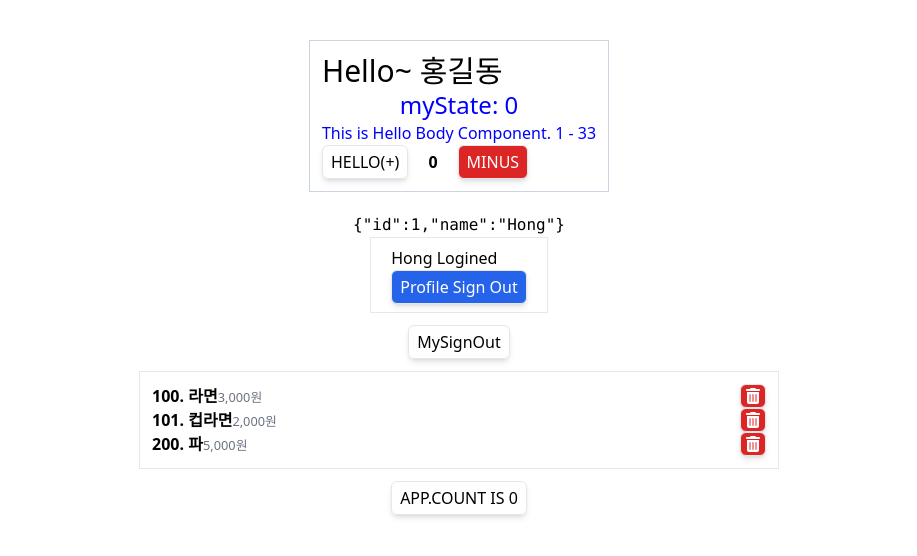
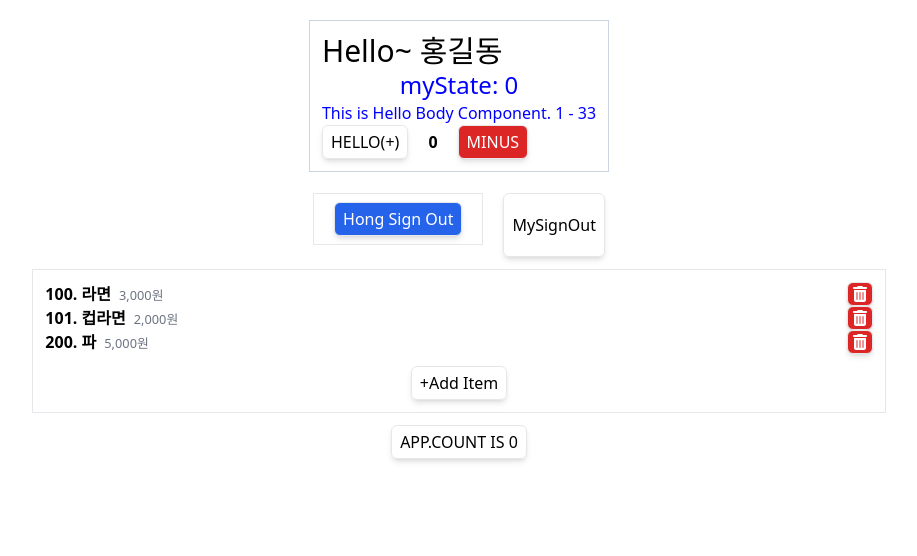
Before and after one commit to YoojeongKil/hana4, a React (Vite) app in the folder rbvite/: page / in a window 1280 px wide. Shown: the top 556 px of the page, without its empty margins (181-1098 px from the left). Built offline with nearby package versions, Linux system fonts and the light colour scheme.

Commit message:
saveItem & addCartItem

```diff
--- a/rbvite/src/App.tsx
+++ b/rbvite/src/App.tsx
@@ -48,6 +48,11 @@ function App() {
 
   // console.log('Apppppp');
 
+  const addCartItem = (name: string, price: number) => {
+    const id = Math.max(...session.cart.map(({ id }) => id), 0) + 1;
+    setSession({ ...session, cart: [...session.cart, { id, name, price }] });
+  };
+
   const removeCartItem = (toRemoveId: number) => {
     // patten 1)
     // session.cart = session.cart.filter(({ id }) => id !== toRemoveId);
@@ -61,7 +66,7 @@ function App() {
   };
 
   return (
-    <div className='mt-5 flex flex-col items-center'>
+    <div className='flex flex-col items-center'>
       <Hello
         name='홍길동'
         age={33}
@@ -71,12 +76,13 @@ function App() {
         ref={myHandleRef}
       />
       <hr />
-      <pre>{JSON.stringify(session.loginUser)}</pre>
+      {/* <pre>{JSON.stringify(session.loginUser)}</pre> */}
       <My
         session={session}
         logout={logout}
         login={login}
         removeCartItem={removeCartItem}
+        addCartItem={addCartItem}
       />
       <div className='card'>
         <button
--- a/rbvite/src/components/My.tsx
+++ b/rbvite/src/components/My.tsx
@@ -3,17 +3,29 @@ import { Session } from '../App.tsx';
 import Login from './Login.tsx';
 import Profile from './Profile.tsx';
 import Button from './atoms/Button.tsx';
-import { useRef } from 'react';
+import { FormEvent, useRef, useState } from 'react';
 
 type Props = {
   session: Session;
   logout: () => void;
   login: (id: number, name: string) => void;
   removeCartItem: (id: number) => void;
+  addCartItem: (name: string, price: number) => void;
 };
 
-export default function My({ session, logout, login, removeCartItem }: Props) {
+export default function My({
+  session,
+  logout,
+  login,
+  removeCartItem,
+  addCartItem,
+}: Props) {
+  const [isEditing, setIsEditing] = useState(false);
   const logoutButtonRef = useRef<HTMLButtonElement>(null);
+  const nameRef = useRef<HTMLInputElement>(null);
+  const priceRef = useRef<HTMLInputElement>(null);
+
+  const toggleEditing = () => setIsEditing((pre) => !pre);
 
   const removeItem = (id: number) => {
     if (confirm('Are u sure?')) {
@@ -21,27 +33,46 @@ export default function My({ session, logout, login, removeCartItem }: Props) {
     }
   };
 
+  const saveItem = (e: FormEvent<HTMLFormElement>) => {
+    e.preventDefault();
+    const name = nameRef.current?.value;
+    const price = priceRef.current?.value;
+    // console.log('🚀  name/price:', name, price);
+    if (!name) {
+      alert('상품명을 입력하세요!');
+      return nameRef.current?.focus();
+    } else if (!price) {
+      alert('금액을 입력하세요!');
+      return priceRef.current?.focus();
+    }
+
+    addCartItem(name, +price);
+    nameRef.current.value = '';
+    priceRef.current.value = '';
+    nameRef.current.focus();
+  };
+
   return (
     <>
       {session.loginUser ? (
-        <>
+        <div className='flex gap-5'>
           <Profile session={session} logout={logout} ref={logoutButtonRef} />
           <Button
             onClick={() => logoutButtonRef.current?.focus()}
             text='MySignOut'
           />
-        </>
+        </div>
       ) : (
         <Login login={login} />
       )}
 
-      <ul className='my-3 w-1/2 border p-3'>
+      <ul className='my-3 w-2/3 border p-3'>
         {session.cart?.length ? (
           session.cart.map(({ id, name, price }) => (
             <li key={id} className='flex justify-between'>
               <strong>
                 {id}. {name}
-                <small className='font-light text-gray-500'>
+                <small className='ml-2 font-light text-gray-500'>
                   {price.toLocaleString()}원
                 </small>
               </strong>
@@ -56,6 +87,28 @@ export default function My({ session, logout, login, removeCartItem }: Props) {
         ) : (
           <li className='text-slate-500'>There is no items.</li>
         )}
+        <li className='mt-3 text-center'>
+          {isEditing ? (
+            <form onSubmit={saveItem} className='mt-3 flex gap-3'>
+              <input
+                ref={nameRef}
+                type='text'
+                placeholder='name..'
+                className='inp'
+              />
+              <input
+                ref={priceRef}
+                type='number'
+                placeholder='price..'
+                className='inp'
+              />
+              <Button type='reset' onClick={toggleEditing} text='Cancel' />
+              <Button type='submit' text='Save' variant='btn-primary' />
+            </form>
+          ) : (
+            <Button onClick={toggleEditing} text='+Add Item' />
+          )}
+        </li>
       </ul>
     </>
   );
--- a/rbvite/src/components/Profile.tsx
+++ b/rbvite/src/components/Profile.tsx
@@ -11,13 +11,12 @@ const Profile = forwardRef(
   ({ session, logout }: Props, ref: ForwardedRef<HTMLButtonElement>) => {
     return (
       <div className='mb-3 border px-5 py-2'>
-        <h3>{session.loginUser?.name} Logined</h3>
         <button
           onClick={logout}
           ref={ref}
           className='btn btn-primary normal-case'
         >
-          Profile Sign Out
+          {session.loginUser?.name} Sign Out
         </button>
 
         {/* <Button onClick={logout} text='SignOut' /> */}
```
